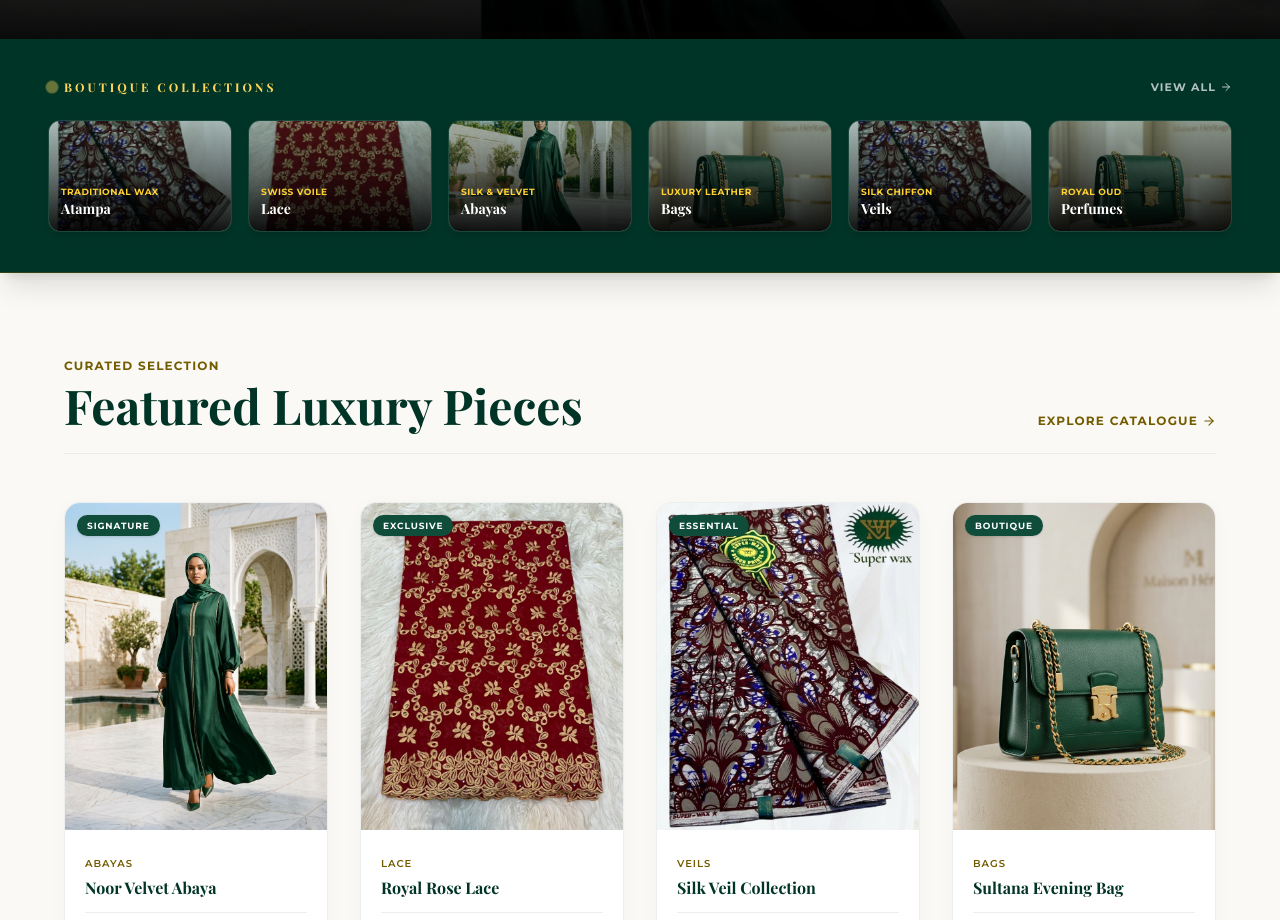
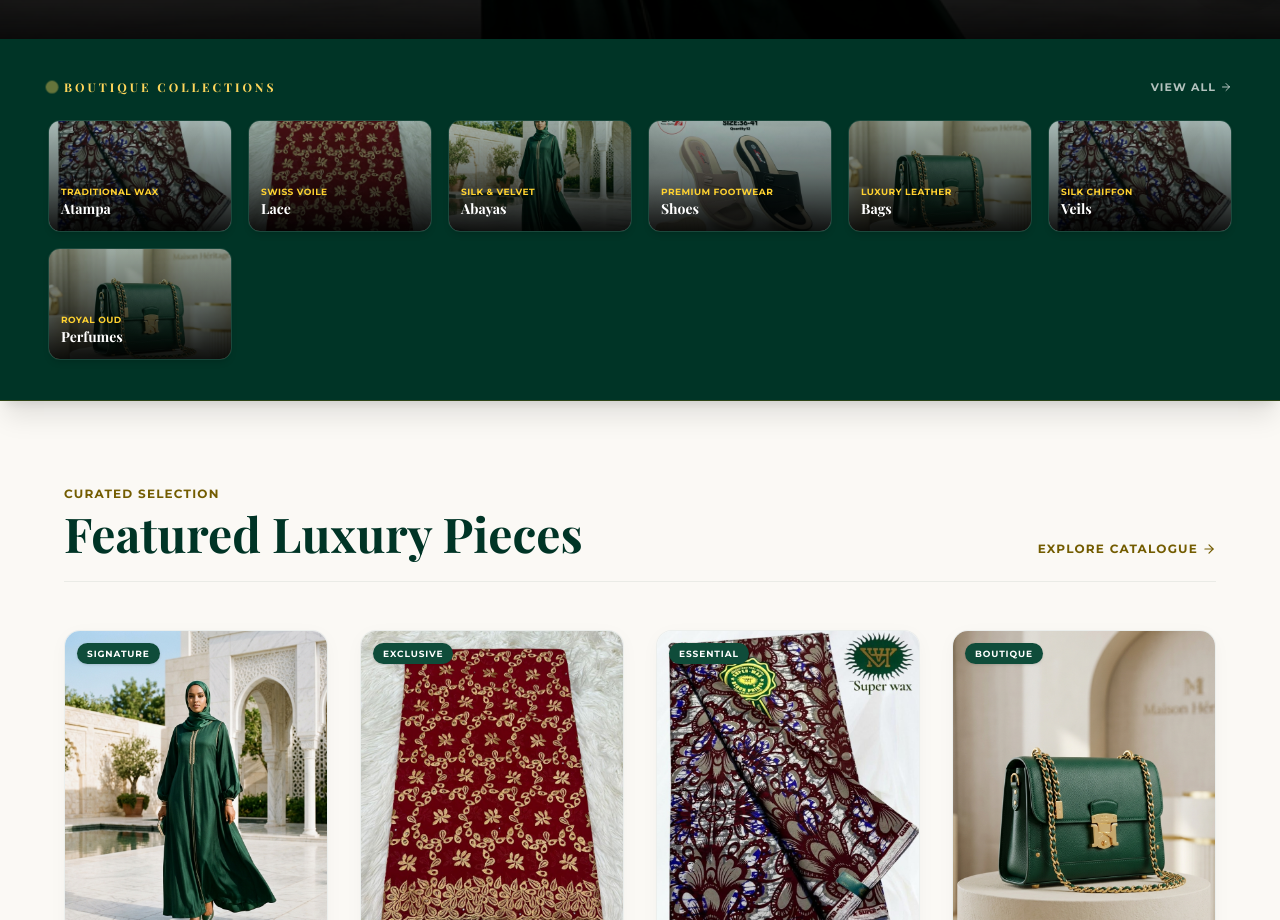
Before and after one commit to amrahsali/batuul_collection_site, a React (Vite) app: page / in a window 1280 px wide. Shown: the part 821-1741 px from the top of the page. Built offline with nearby package versions, Linux system fonts and the light colour scheme; no server answers; the database is empty; a web font is replaced by a local one.

Commit message:
Add Shoes category with Legend KT2222 cover image and add Shoes to homepage category grid

```diff
--- a/src/pages/HomePage.jsx
+++ b/src/pages/HomePage.jsx
@@ -13,6 +13,7 @@ export default function HomePage() {
     { name: 'Atampa', image: '/assets/atampa.png', tag: 'Traditional Wax' },
     { name: 'Lace', image: '/assets/lace.png', tag: 'Swiss Voile' },
     { name: 'Abayas', image: '/assets/abaya.png', tag: 'Silk & Velvet' },
+    { name: 'Shoes', image: '/assets/shoes.jpg', tag: 'Premium Footwear' },
     { name: 'Bags', image: '/assets/handbag.png', tag: 'Luxury Leather' },
     { name: 'Veils', image: '/assets/atampa.png', tag: 'Silk Chiffon' },
     { name: 'Perfumes', image: '/assets/handbag.png', tag: 'Royal Oud' },
```
Also changed, not shown: public/assets/shoes.jpg (added).
